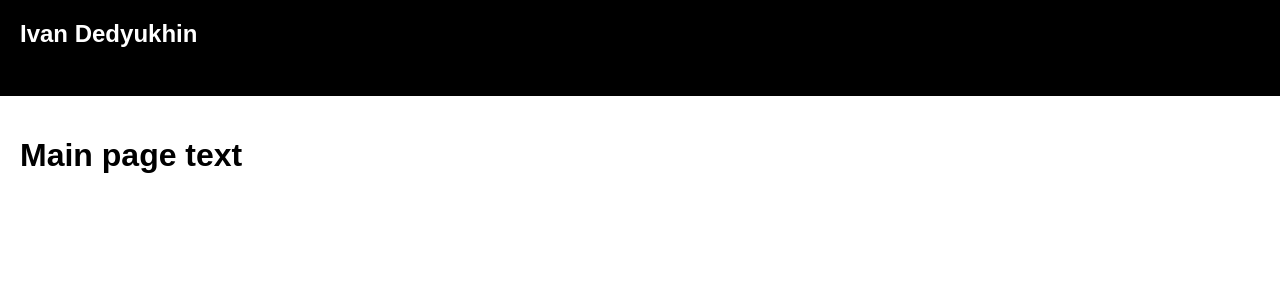
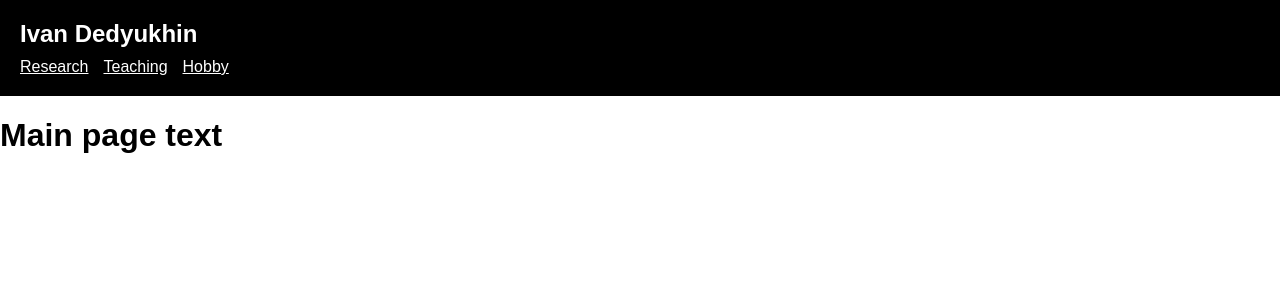
Before and after one commit to Dedyukhin/dedyukhin.github.io, a Jekyll site: the page built from README.md, in a window 1280 px wide. Shown: the top 300 px of the page. Built offline with Jekyll 4.4.1, drawn with Linux system fonts in a browser that asks for light colours; our own code applies the rules of GitHub Pages for plain Markdown files.

Commit message:
Update default.html

```diff
--- a/_layouts/default.html
+++ b/_layouts/default.html
@@ -26,13 +26,6 @@
             margin: 0 0 10px 0;
         }
 
-        /* Full width layout */
-        .container {
-            width: 100%;
-            margin: 0 auto;
-            padding: 20px;
-        }
-
         .horizontal-nav {
             list-style-type: none;
             padding: 0;
@@ -50,7 +43,7 @@
 
         .horizontal-nav a {
             text-decoration: underline;
-            color: black;
+            color: white;
         }
 
         .horizontal-nav a:hover {
@@ -67,6 +60,7 @@
             {% endfor %}
         </ul>
     </nav>
+
     <div class="container">
         {{ content }}
     </div>
```
